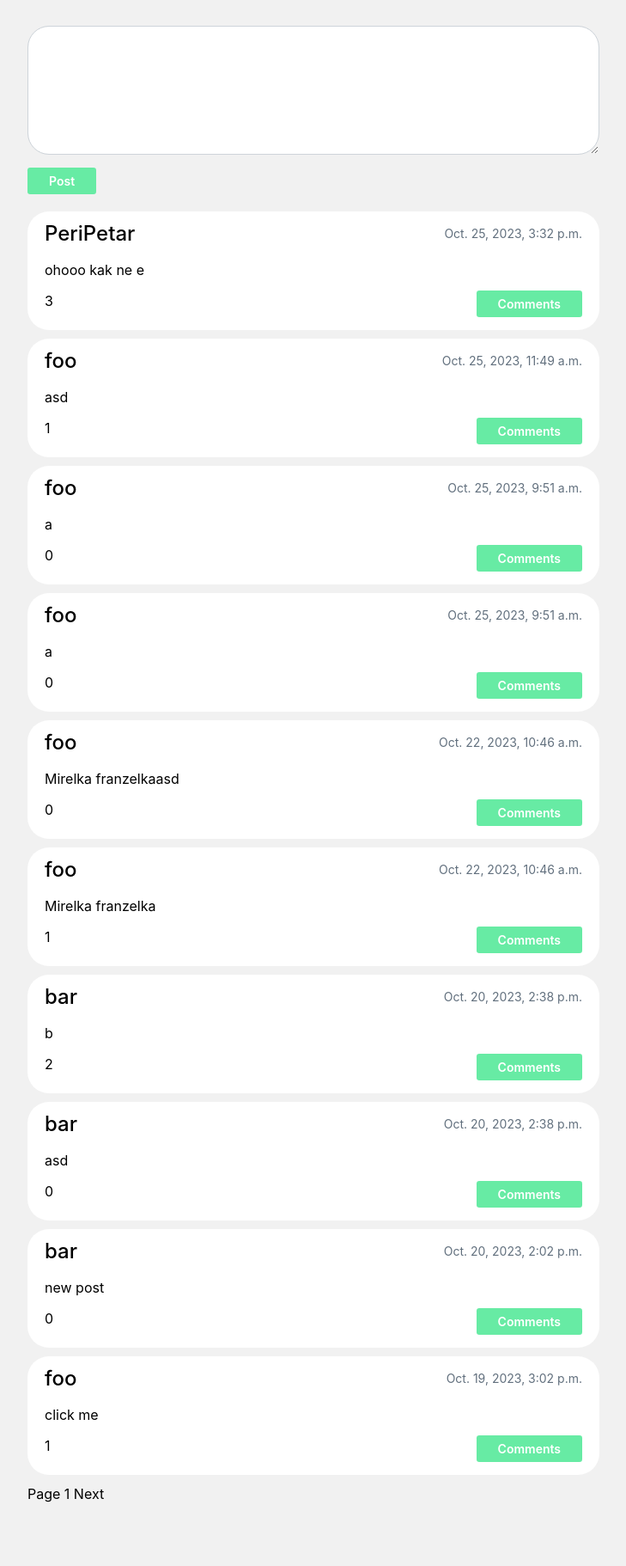
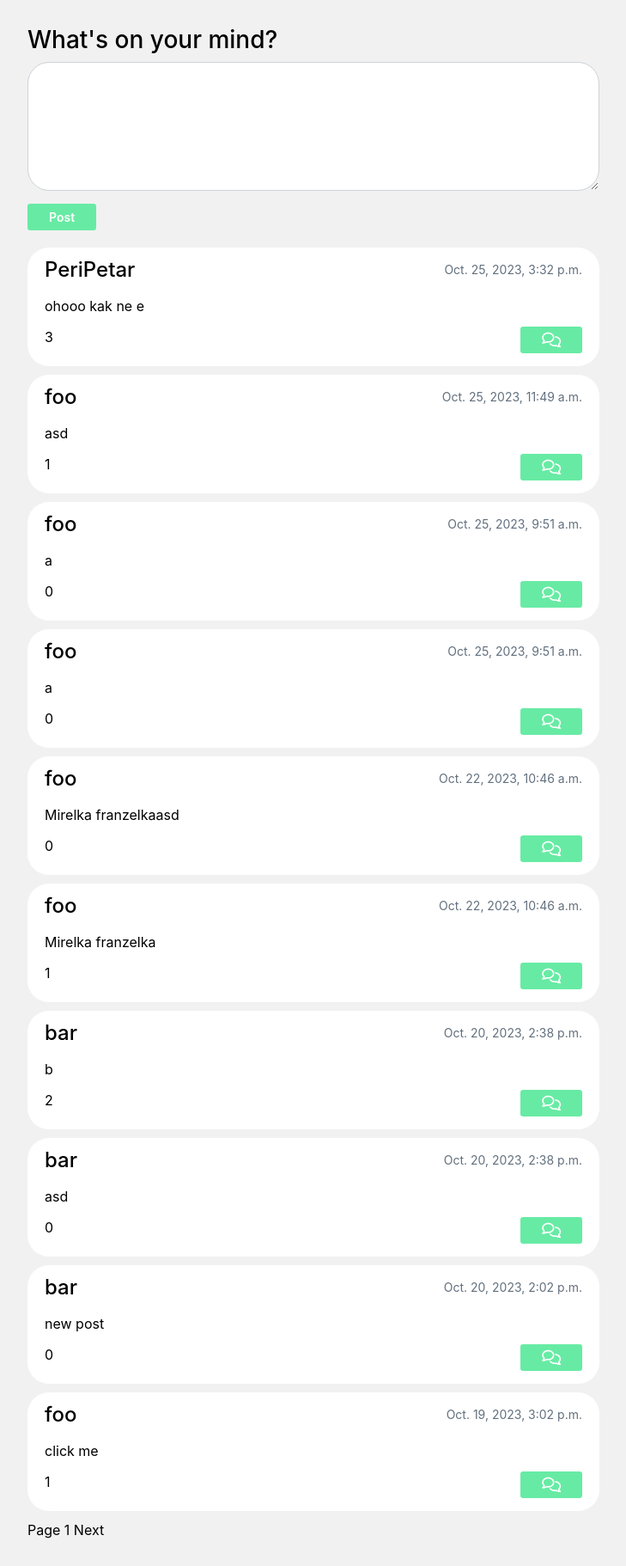
Before and after one commit to 100yann/100cial, a Django app: page / in a window 1280 px wide. Shown: the part 56-1878 px from the top of the page at 86% size, without its empty margins (275-1004 px from the left). Before the commit the page ends 1804 px from the top, so only its background shows below. Run offline with Django 3.2, Linux system fonts and the light colour scheme; data comes from the database, SQL or seed files in the repository; both versions use the stored data as it was after the commit; some libraries are stand-ins or nearby versions.

Commit message:
like and comment changes + additional style changes

```diff
--- a/network/static/network/post.js
+++ b/network/static/network/post.js
@@ -25,10 +25,10 @@ document.addEventListener('DOMContentLoaded', function() {
         .then(data => {
             if (data.found === true){
                 userLiked = true
-                element.textContent = 'Unlike'
+                element.innerHTML = '<i class="fa-solid fa-heart fa-lg"></i>'
             } else {
                 userLiked = false
-                element.textContent = 'Like'
+                element.innerHTML = '<i class="fa-regular fa-heart fa-lg"></i>'
             }
         }).catch(error => {
             console.error('Error:', error)
@@ -43,10 +43,10 @@ document.addEventListener('DOMContentLoaded', function() {
             .then(data => {
                 if (data.found === true){
                     currentLikes.textContent = parseInt(currentLikes.textContent) + 1
-                    element.textContent = 'Unlike'
+                    element.innerHTML = '<i class="fa-solid fa-heart fa-lg"></i>'
                 } else {
                     currentLikes.textContent = parseInt(currentLikes.textContent) - 1
-                    element.textContent = 'Like'
+                    element.innerHTML = '<i class="fa-regular fa-heart fa-lg"></i>'
                 }
             })
             .catch(error => {
--- a/network/static/network/styles.css
+++ b/network/static/network/styles.css
@@ -35,7 +35,7 @@ a:any-link {
     border: none;
 }
 .btn-primary:hover{background-color: #3E524E;}
-.btn-primary:focus{background-color: #3E524E;}
+.btn-primary:focus{background-color: #67EBA4;}
 .profile {
     background-color: #ffffff;
     border-radius: 25px;
--- a/network/templates/network/content.html
+++ b/network/templates/network/content.html
@@ -16,7 +16,7 @@
                     <span id="num-likes">{{ post.likes_count }}</span>
                 </div>
                 <div id="comments">
-                    <button id="comment" class="btn btn-sm btn-primary">Comments</button>
+                    <button id="comment" class="btn btn-sm btn-primary"><i class="fa-regular fa-comments fa-lg"></i></button>
                 </div>
                 {% if user == post.author %}
                     <button id="edit">Edit</button>
@@ -24,6 +24,7 @@
             </div>
             <div id="add-comment">
                 <div class="new-comment">
+                    <h6>Add a comment:</h6>
                     {{ add_comment }}
                     <button id="submit-comment" data-post-id="{{ post.id }}" class="btn btn-sm btn-primary">Add Comment</button>
                 </div>
--- a/network/templates/network/index.html
+++ b/network/templates/network/index.html
@@ -4,6 +4,7 @@
     <div class="container">
         <div class="home">
             <div class="form">
+                <h3>What's on your mind?</h3>
                 <form method="POST">
                     {% csrf_token %}
                     {{ create_post }}
--- a/network/templates/network/user_profile.html
+++ b/network/templates/network/user_profile.html
@@ -31,6 +31,7 @@
         </div>
         <div class="col-lg-8">
             <div class="form">
+                <h3>What's on your mind?</h3>
                 <form method="POST">
                     {% csrf_token %}
                     {{ create_post }}
```
Also changed, not shown: db.sqlite3.
